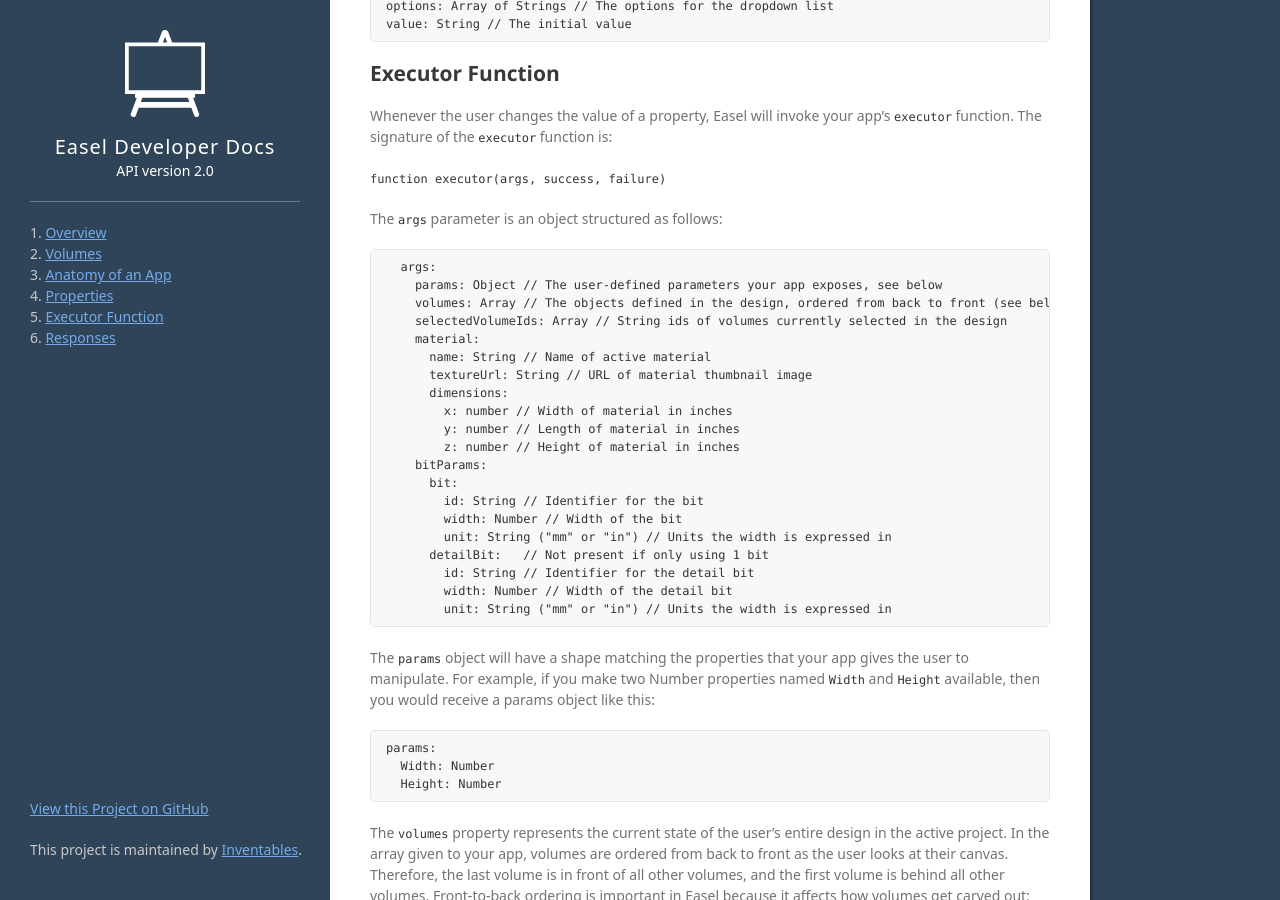
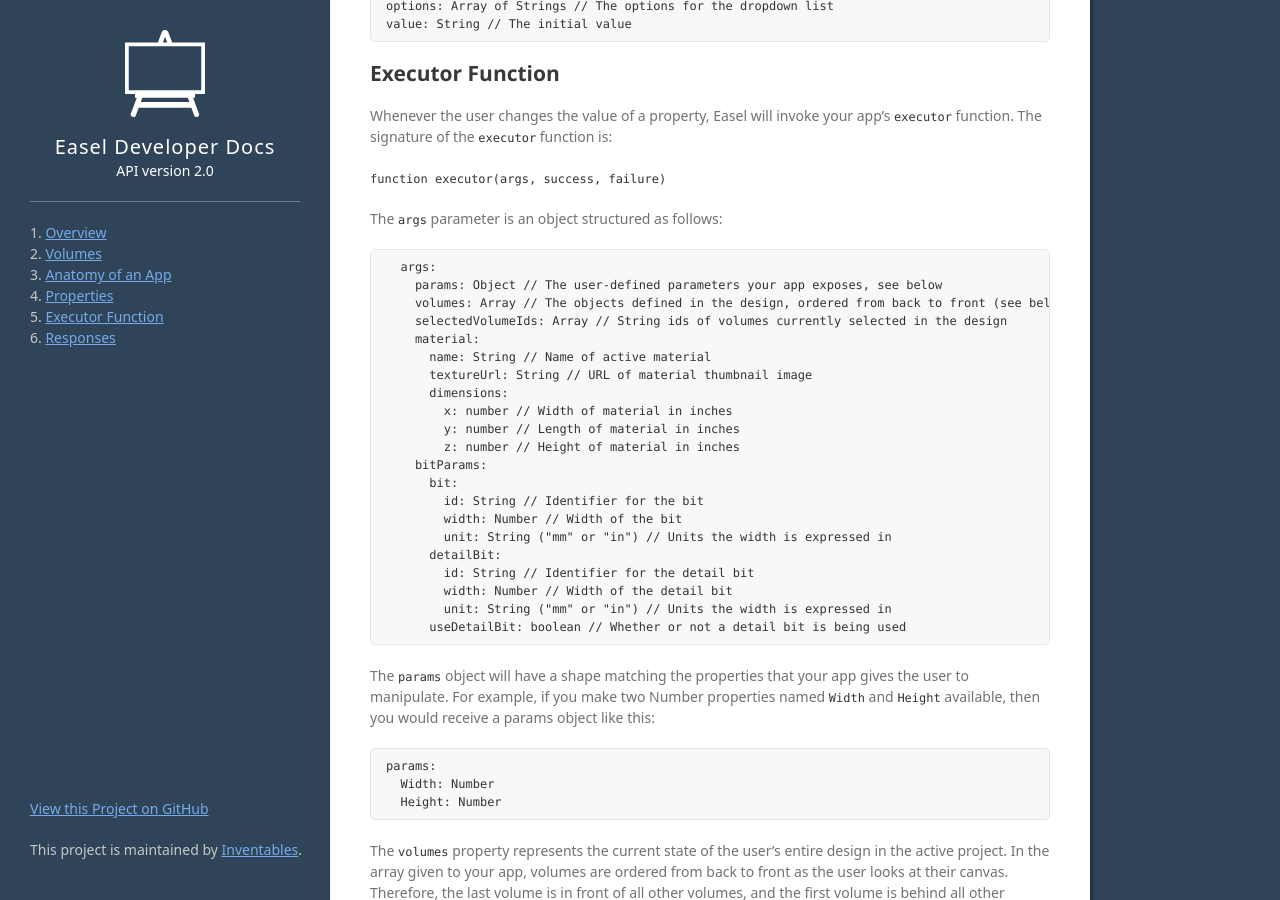
Before and after one commit to inventables/easel-dev, a Jekyll site: the page built from index.md, in a window 1280 px wide and 900 px high, scrolled down 2055 px. Built offline with Jekyll 4.4.1, drawn with Linux system fonts in a browser that asks for light colours; some web fonts are replaced.

Commit message:
Fix detail bit docs

````diff
--- a/index.md
+++ b/index.md
@@ -95,10 +95,11 @@ The `args` parameter is an object structured as follows:
         id: String // Identifier for the bit
         width: Number // Width of the bit
         unit: String ("mm" or "in") // Units the width is expressed in
-      detailBit:   // Not present if only using 1 bit
+      detailBit:
         id: String // Identifier for the detail bit
         width: Number // Width of the detail bit
         unit: String ("mm" or "in") // Units the width is expressed in
+      useDetailBit: boolean // Whether or not a detail bit is being used
 ```
 
 
````
